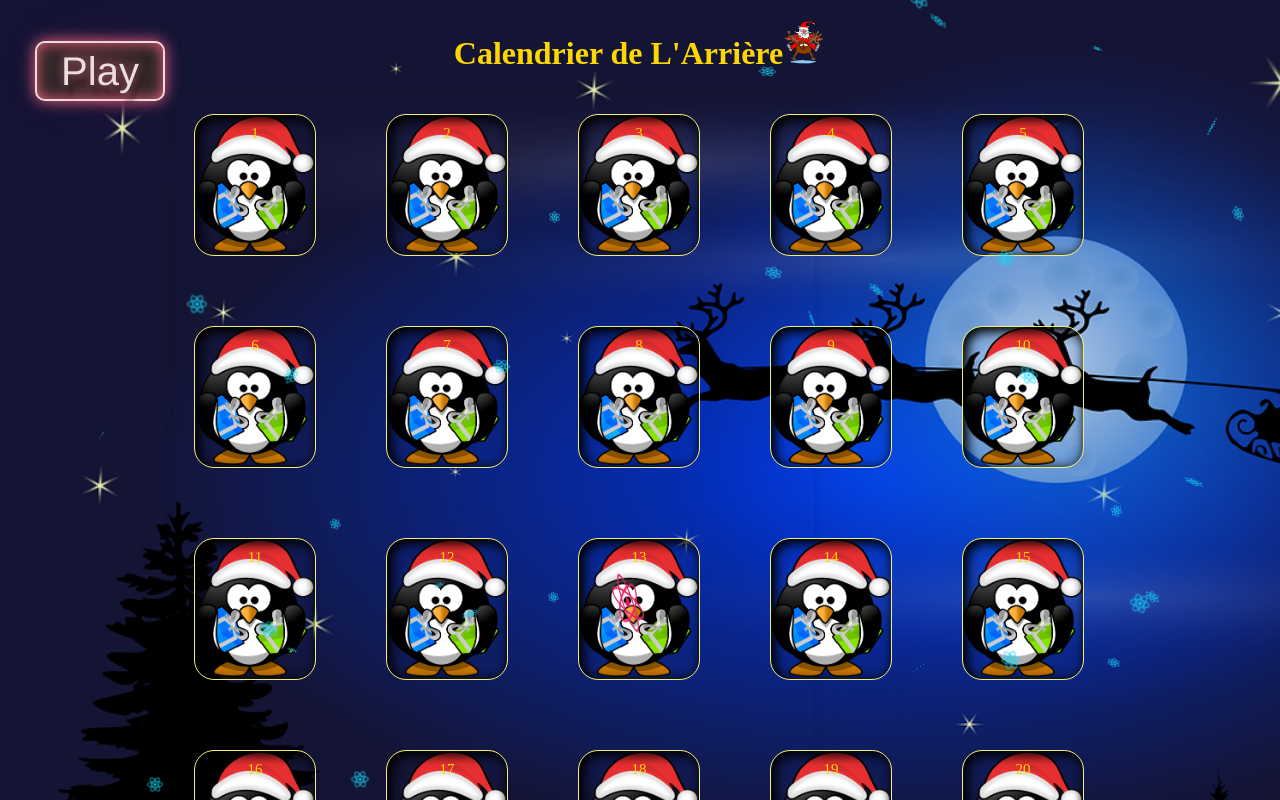
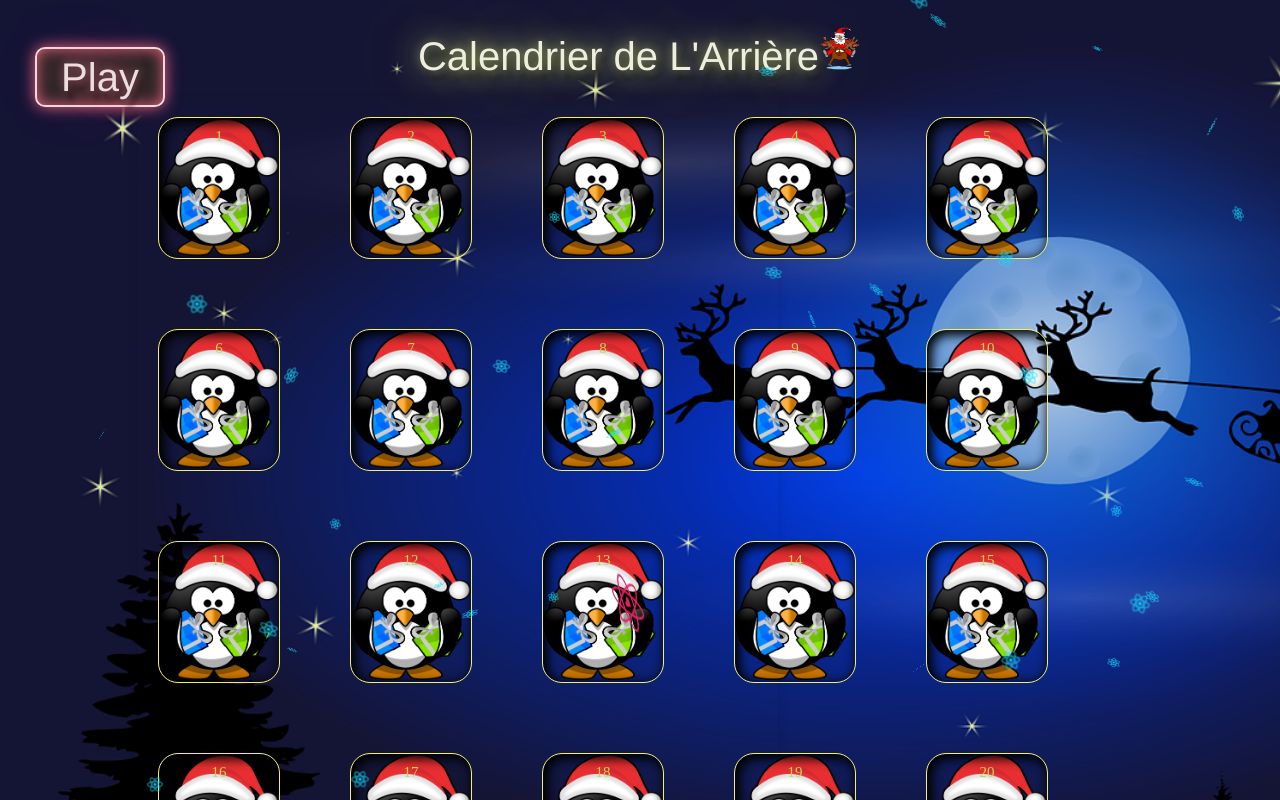
Before and after one commit to blackstars64/Hackathon, a React (Vite) app: page / in a window 1280 px wide. Shown: the top 800 px of the page. Built offline with nearby package versions, Linux system fonts and the light colour scheme.

Commit message:
normalement c'est le dernier

```diff
--- a/src/App.jsx
+++ b/src/App.jsx
@@ -12,7 +12,7 @@ const App = () => {
   return (
     <div className="app">
       <AudioPlayer audioSrc={audioSource} />
-      <h1>
+      <h1 className="title">
         Calendrier de L&apos;Arrière
         <img className="pere-noel" src={pereNoel} alt="" />
       </h1>
--- a/src/css/AdventCalendar.css
+++ b/src/css/AdventCalendar.css
@@ -11,6 +11,7 @@
 
 .door {
   font-size: 15px;
+  color: #bada55;
   border: 1px solid #f4ef6e;
   border-radius: 20px;
   box-shadow: inset 3px 3px 11px 2px black;
@@ -55,7 +56,68 @@
 
 .door:hover {
   font-size: 100px;
-  text-shadow: 10px 10px 6px #2c2828;
+  color: rgb(238, 238, 221);
+  text-shadow: 0 0 30px #daec63, 0 0 10px rgba(228, 230, 161, 0.41),
+    0 0 100px #e5e6a1, 0 0 500px #eaf367, 5px 9px 5px rgba(0, 0, 0, 0.5);
+  box-shadow: inset 3px 3px 11px 2px black;
+  animation-name: clignote;
+  animation-duration: 2s;
+  animation-iteration-count: 1;
+  -webkit-animation-name: clignote2;
+  -webkit-animation-duration: 2s;
+  -webkit-animation-iteration-count: 1;
+}
+
+@keyframes clignote2 {
+  0% {
+    box-shadow: 0px 0px 15px rgba(46, 46, 46, 0.61),
+      inset 0px 0px 15px rgba(46, 46, 46, 0.61);
+    border: 2px solid rgba(46, 46, 46, 0.61);
+    color: rgba(46, 46, 46, 0.61);
+    text-shadow: 7px 7px 5px rgba(0, 0, 0, 0.5);
+  }
+  10% {
+    box-shadow: 0px 0px 15px #eaf367, inset 0px 0px 15px #eaf367;
+    border: 2px solid #eedde0;
+    color: rgb(238, 238, 221);
+    text-shadow: 0 0 30px #daec63, 0 0 10px rgba(228, 230, 161, 0.41),
+      0 0 100px #e5e6a1, 0 0 500px #eaf367, 5px 9px 5px rgba(0, 0, 0, 0.5);
+  }
+  12% {
+    box-shadow: 0px 0px 15px rgba(46, 46, 46, 0.61),
+      inset 0px 0px 15px rgba(46, 46, 46, 0.61);
+    border: 2px solid rgba(46, 46, 46, 0.61);
+    color: rgba(46, 46, 46, 0.61);
+    text-shadow: 7px 7px 5px rgba(0, 0, 0, 0.5);
+  }
+  15% {
+    box-shadow: 0px 0px 15px #eaf367, inset 0px 0px 15px #eaf367;
+    border: 2px solid #eedde0;
+    color: rgb(238, 238, 221);
+    text-shadow: 0 0 30px #daec63, 0 0 10px rgba(228, 230, 161, 0.41),
+      0 0 100px #e5e6a1, 0 0 500px #eaf367, 5px 9px 5px rgba(0, 0, 0, 0.5);
+  }
+  25% {
+    box-shadow: 0px 0px 15px rgba(46, 46, 46, 0.61),
+      inset 0px 0px 15px rgba(46, 46, 46, 0.61);
+    border: 2px solid rgba(46, 46, 46, 0.61);
+    color: rgba(46, 46, 46, 0.61);
+    text-shadow: 7px 7px 5px rgba(0, 0, 0, 0.5);
+  }
+  30% {
+    box-shadow: 0px 0px 15px #eaf367, inset 0px 0px 15px #eaf367;
+    border: 2px solid #eedde0;
+    color: rgb(238, 238, 221);
+    text-shadow: 0 0 30px #daec63, 0 0 10px rgba(228, 230, 161, 0.41),
+      0 0 100px #e5e6a1, 0 0 500px #eaf367, 5px 9px 5px rgba(0, 0, 0, 0.5);
+  }
+  45% {
+    box-shadow: 0px 0px 15px rgba(46, 46, 46, 0.61),
+      inset 0px 0px 15px rgba(46, 46, 46, 0.61);
+    border: 2px solid rgba(46, 46, 46, 0.61);
+    color: rgba(46, 46, 46, 0.61);
+    text-shadow: 7px 7px 5px rgba(0, 0, 0, 0.5);
+  }
 }
 
 .opened {
--- a/src/css/App.css
+++ b/src/css/App.css
@@ -28,7 +28,12 @@ body {
 
 .app {
   text-align: center;
-  color: #ffd700;
+}
+.title {
+  font: normal 40px/ 20px "Nixie One", Helvetica, Arial;
+  color: rgb(238, 238, 221);
+  text-shadow: 0 0 30px #daec63, 0 0 10px rgba(228, 230, 161, 0.41),
+    0 0 100px #e5e6a1, 0 0 500px #eaf367, 5px 9px 5px rgba(0, 0, 0, 0.5);
 }
 
 .pere-noel {
--- a/src/css/audioplayer.css
+++ b/src/css/audioplayer.css
@@ -89,7 +89,7 @@
   animation-name: clignote;
   animation-duration: 2s;
   animation-iteration-count: 1;
-  -webkit-animation-name: clignote; /*nom de l'animation*/
-  -webkit-animation-duration: 2s; /*durée de l'animation*/
-  -webkit-animation-iteration-count: 1; /*nombre de repétition de l'animation*/
+  -webkit-animation-name: clignote;
+  -webkit-animation-duration: 2s;
+  -webkit-animation-iteration-count: 1;
 }
```
